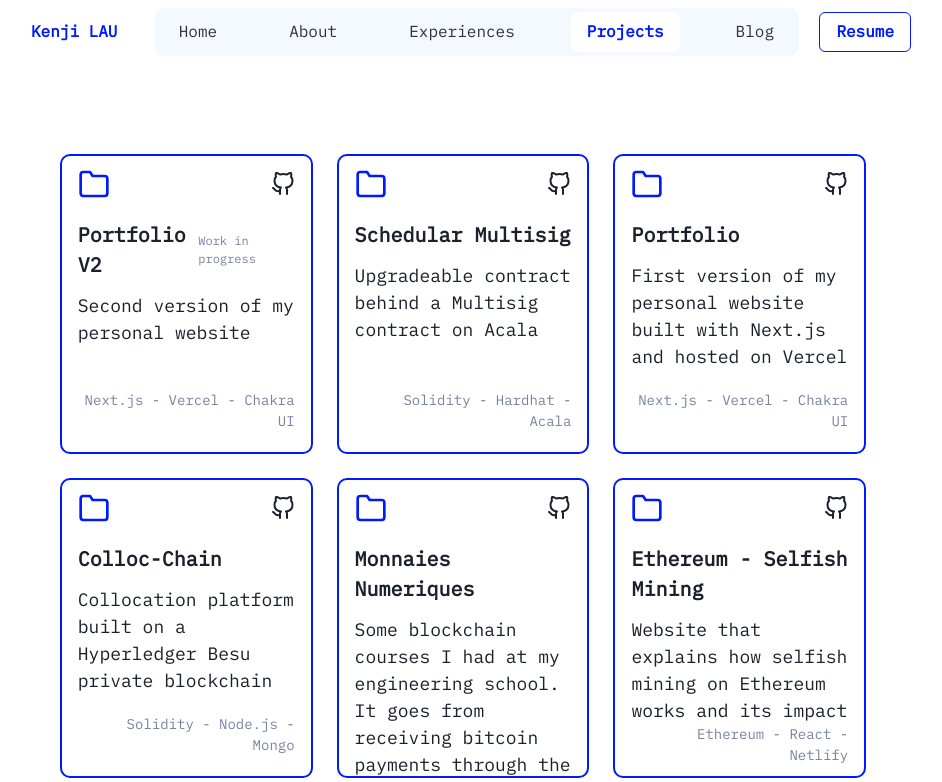
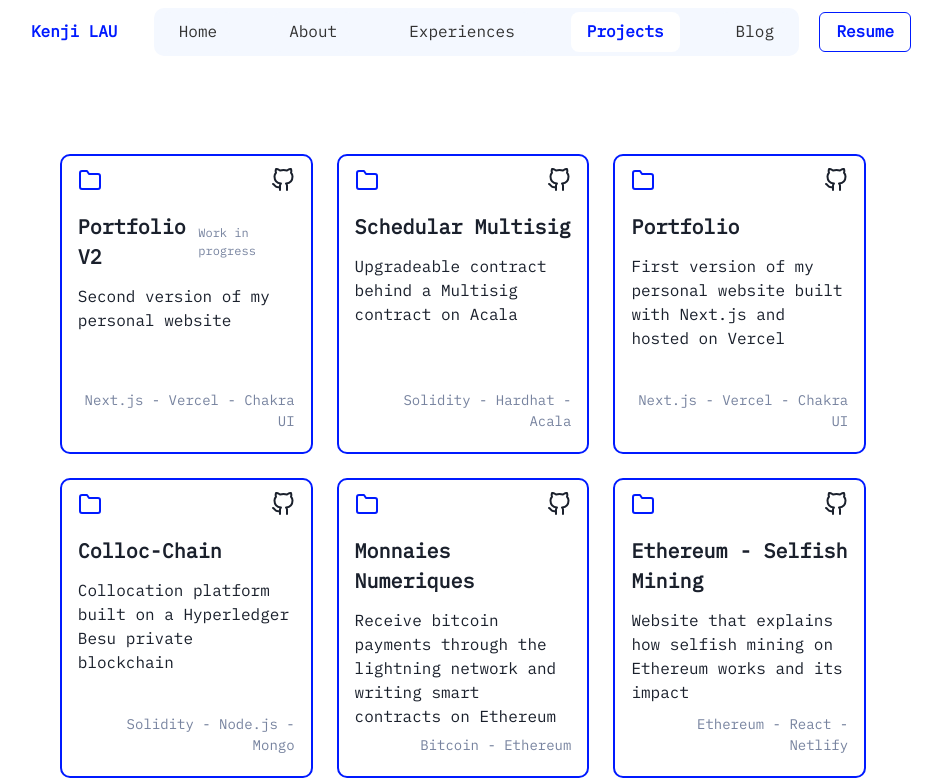
Before and after one commit to krouspy/portfolio-v2, a Next.js app: page /projects in a window 1280 px wide. Shown: the top 782 px of the page, without its empty margins (177-1119 px from the left). Built offline with nearby package versions, Linux system fonts and the light colour scheme.

Commit message:
update text content and css

```diff
--- a/components/project-card.tsx
+++ b/components/project-card.tsx
@@ -21,7 +21,7 @@ export const ProjectCard: React.FC<IProjectCard> = ({
     >
       <Stack
         w="100%"
-        h={{ base: '270', md: '300' }}
+        h={{ base: '280', md: '300' }}
         px="4"
         pt="3"
         pb="2"
@@ -33,13 +33,17 @@ export const ProjectCard: React.FC<IProjectCard> = ({
         _hover={{ mt: '-7px' }}
       >
         <Flex alignItems="center">
-          <Icon as={FiFolder} fontSize="xx-large" color={colors.blue} />
+          <Icon as={FiFolder} fontSize={{ base: 'xl', lg: '2xl' }} color={colors.blue} />
           <Spacer />
-          <Icon as={FiGithub} fontSize="x-large" _hover={{ color: colors.blue }} />
+          <Icon
+            as={FiGithub}
+            fontSize={{ base: 'xl', lg: 'x-large' }}
+            _hover={{ color: colors.blue }}
+          />
         </Flex>
         <Flex direction="column" h="100%" py="3">
           <Flex direction="row" alignItems="center" mb="3">
-            <Text fontSize={{ base: 'lg', lg: 'xl' }} fontWeight="bold">
+            <Text fontSize={{ base: 'md', lg: 'lg', xl: 'xl' }} fontWeight="bold">
               {title}
             </Text>
             {inProgress && (
@@ -51,9 +55,9 @@ export const ProjectCard: React.FC<IProjectCard> = ({
               </>
             )}
           </Flex>
-          <Text fontSize={{ base: 'xs', sm: 'sm', lg: 'lg' }}>{description}</Text>
+          <Text fontSize={{ base: 'xs', md: 'sm', xl: 'md' }}>{description}</Text>
           <Spacer />
-          <Text fontSize="sm" textAlign="right" color={colors.gray}>
+          <Text fontSize={{ base: 'xs', md: 'sm' }} textAlign="right" color={colors.gray}>
             {technologies.join(' - ')}
           </Text>
         </Flex>
--- a/pages/projects.tsx
+++ b/pages/projects.tsx
@@ -66,7 +66,7 @@ const projects: IProjectCard[] = [
     id: 4,
     title: 'Monnaies Numeriques',
     description:
-      'Some blockchain courses I had at my engineering school. It goes from receiving bitcoin payments through the lightning network to writing smart contracts on Ethereum',
+      'Receive bitcoin payments through the lightning network and writing smart contracts on Ethereum',
     inProgress: false,
     github: 'https://github.com/krouspy/monnaies-numeriques',
     technologies: ['Bitcoin', 'Ethereum'],
```
